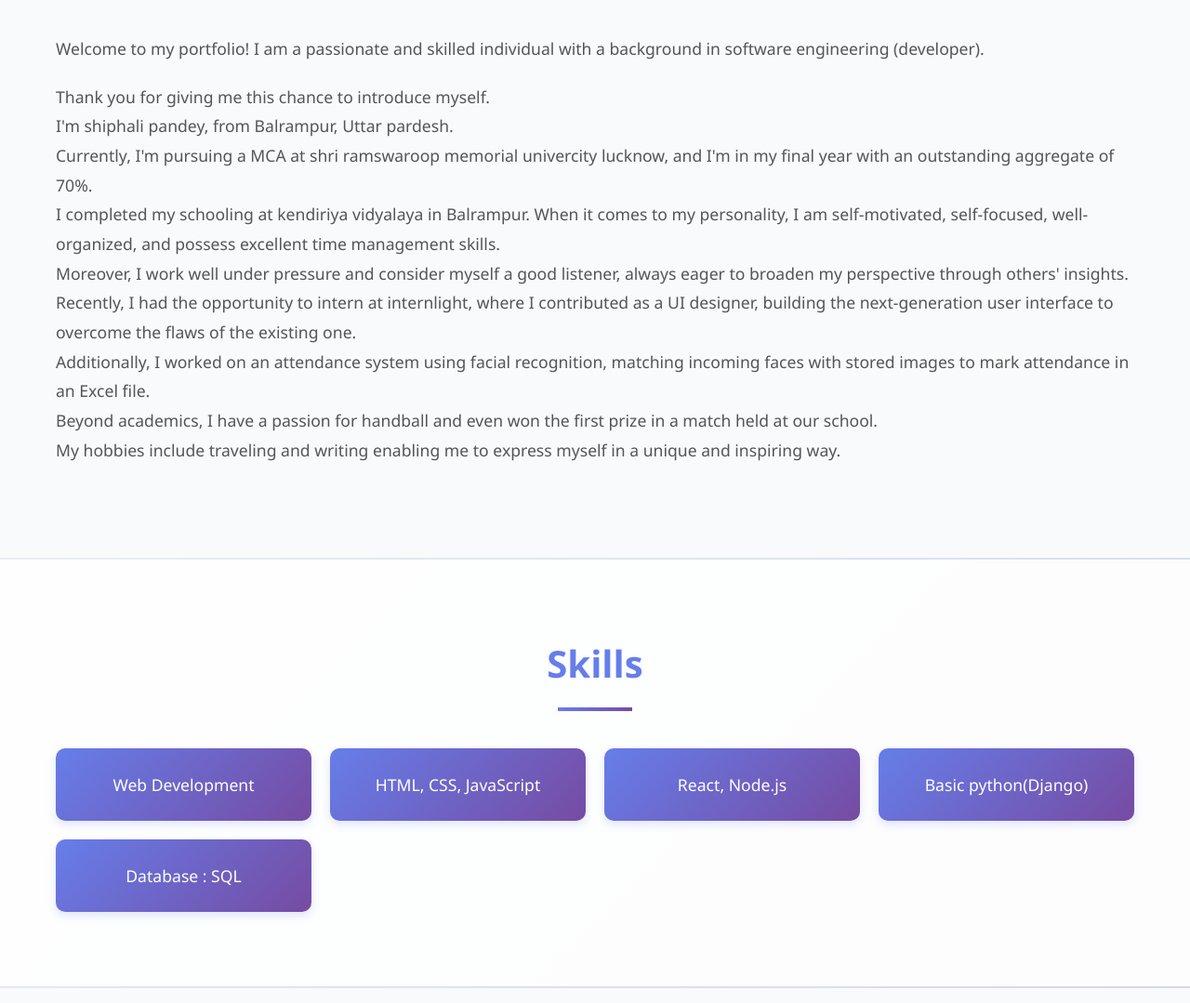
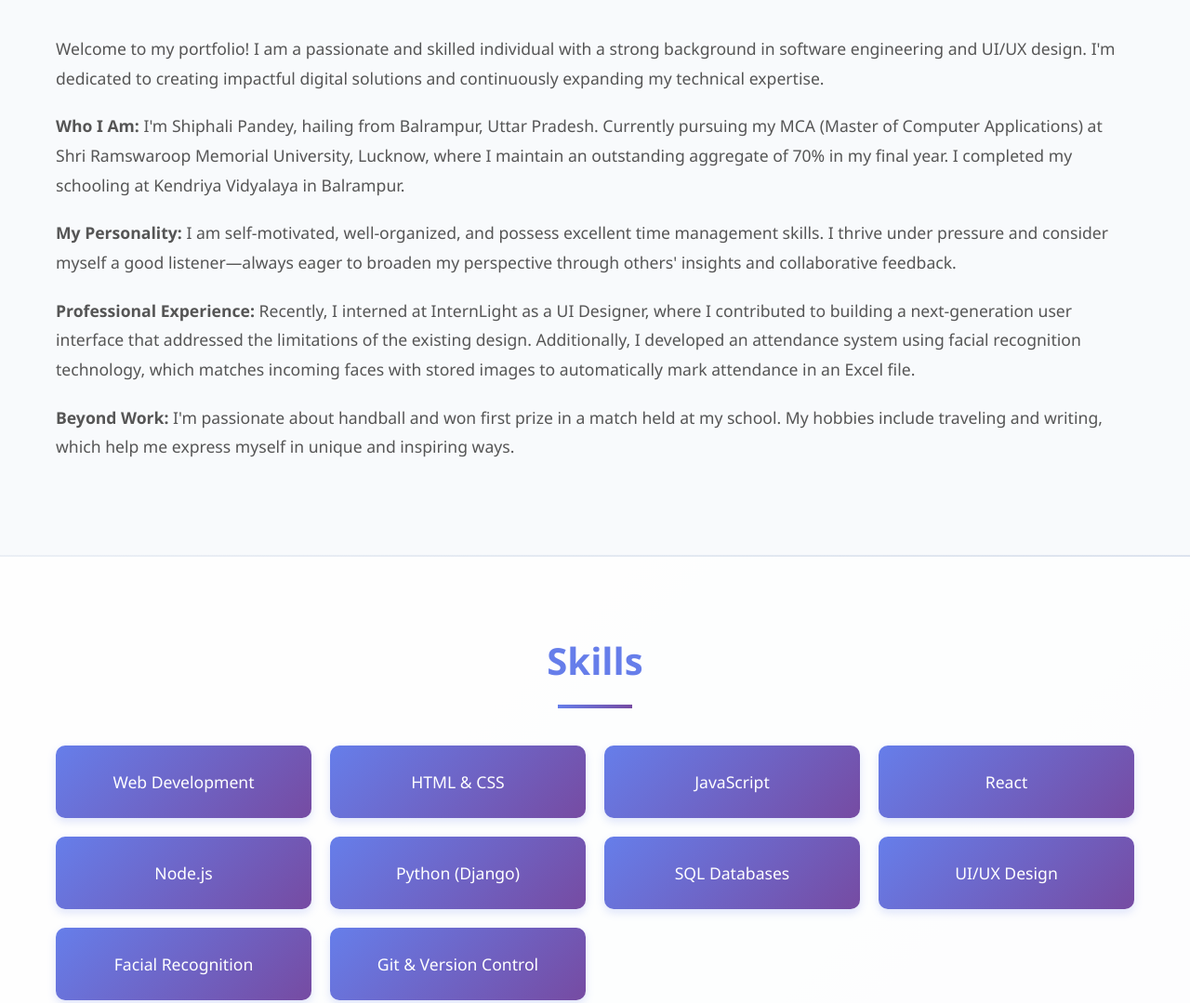
Before and after one commit to shiphalipandey23/portfolio, a plain HTML site: page index.html in a window 1280 px wide. Shown: the part 305-1384 px from the top of the page at 93% size. Drawn offline with Linux system fonts and the light colour scheme.

Commit message:
Improve HTML structure with better content organization and semantic markup

```diff
--- a/index.html
+++ b/index.html
@@ -1,10 +1,7 @@
 <!-- Portfolio Website :
 Create a portfolio website using HTML and CSS to showcase your skills and accomplishments.
-sourse code
+source code
  -->
-
-
-
 
 <!DOCTYPE html>
 <html lang="en">
@@ -12,7 +9,7 @@ sourse code
     <meta charset="UTF-8">
     <meta name="viewport" content="width=device-width, initial-scale=1.0">
     <link rel="stylesheet" href="styles.css">
-     <title>Shiphalipandey - Portfolio</title>
+    <title>Shiphali Pandey - Portfolio</title>
 </head>
 <body>
     <header>
@@ -32,56 +29,42 @@ sourse code
     <section id="about" class="section">
         <div class="container">
             <h2>About Me</h2>
-             <p>Welcome to my portfolio! I am a passionate and skilled individual with a background in software engineering (developer).</p>
-             <p>Thank you for giving me this chance to introduce myself.<br>
+            <p>Welcome to my portfolio! I am a passionate and skilled individual with a strong background in software engineering and UI/UX design. I'm dedicated to creating impactful digital solutions and continuously expanding my technical expertise.</p>
 
-                I'm shiphali pandey, from Balrampur, Uttar pardesh.<br>
+            <div class="about-content">
+                <p>
+                    <strong>Who I Am:</strong> I'm Shiphali Pandey, hailing from Balrampur, Uttar Pradesh. Currently pursuing my MCA (Master of Computer Applications) at Shri Ramswaroop Memorial University, Lucknow, where I maintain an outstanding aggregate of 70% in my final year. I completed my schooling at Kendriya Vidyalaya in Balrampur.
+                </p>
 
-                Currently, I'm pursuing a MCA at shri ramswaroop memorial univercity lucknow, and I'm in my
-                final year
-                with an outstanding aggregate of 70%.<br>
+                <p>
+                    <strong>My Personality:</strong> I am self-motivated, well-organized, and possess excellent time management skills. I thrive under pressure and consider myself a good listener—always eager to broaden my perspective through others' insights and collaborative feedback.
+                </p>
 
-                I completed my schooling at kendiriya vidyalaya in Balrampur. When it comes to my
-                personality, I am
-                self-motivated, self-focused, well-organized, and possess excellent time management
-                skills.<br>
+                <p>
+                    <strong>Professional Experience:</strong> Recently, I interned at InternLight as a UI Designer, where I contributed to building a next-generation user interface that addressed the limitations of the existing design. Additionally, I developed an attendance system using facial recognition technology, which matches incoming faces with stored images to automatically mark attendance in an Excel file.
+                </p>
 
-                Moreover, I work well under pressure and consider myself a good listener, always eager to
-                broaden my
-                perspective through others' insights.<br>
-
-                Recently, I had the opportunity to intern at internlight, where I contributed as a UI
-                designer, building
-                the next-generation user interface to overcome the flaws of the existing one.<br>
-
-                Additionally, I worked on an attendance system using facial recognition, matching incoming
-                faces with
-                stored images to mark attendance in an Excel file.<br>
-
-                Beyond academics, I have a passion for handball and even won the first prize in a match held
-                at our
-                school.<br>
-
-                My hobbies include traveling and writing enabling me to express myself in a unique and
-                inspiring
-                way.<br></p>
+                <p>
+                    <strong>Beyond Work:</strong> I'm passionate about handball and won first prize in a match held at my school. My hobbies include traveling and writing, which help me express myself in unique and inspiring ways.
                 </p>
+            </div>
         </div>
     </section>
 
     <section id="skills" class="section">
         <div class="container">
             <h2>Skills</h2>
-             <ul>
+            <ul class="skills-list">
                 <li>Web Development</li>
-                 <li>HTML, CSS, JavaScript</li>
-                 <li>React, Node.js</li>
-                 <li>Basic python(Django) </li>
-                 <li>Database : SQL</li>
-
-
-
-                 <!-- Add more skills as needed -->
+                <li>HTML & CSS</li>
+                <li>JavaScript</li>
+                <li>React</li>
+                <li>Node.js</li>
+                <li>Python (Django)</li>
+                <li>SQL Databases</li>
+                <li>UI/UX Design</li>
+                <li>Facial Recognition</li>
+                <li>Git & Version Control</li>
             </ul>
         </div>
     </section>
@@ -89,29 +72,50 @@ sourse code
     <section id="projects" class="section">
         <div class="container">
             <h2>Projects</h2>
+
             <div class="project">
-                 <h3>PORTFOLIO</h3>
-                 <p>In this project i am introduce my self with the help of degital software.</p>
+                <h3>🎨 Portfolio Website</h3>
+                <p>A personal portfolio website built with HTML and CSS to showcase my skills, experience, and accomplishments. This project demonstrates my ability to create responsive, visually appealing web designs that effectively communicate professional information.</p>
+                <p><strong>Technologies:</strong> HTML5, CSS3, Responsive Design</p>
             </div>
+
             <div class="project">
-                 <h3>BLOGGING</h3>
-                 <p>A blog (short for “weblog”) is an online journal or informational website run by an individual, group, or corporation that offers regularly updated content (blog post) about a topic. It presents information in reverse chronological order and it's written in an informal or conversational style.</p>
+                <h3>📝 Blogging Platform</h3>
+                <p>A comprehensive blogging platform that allows individuals, groups, and organizations to share regularly updated content and insights. This project showcases my ability to build dynamic content management systems that engage audiences.</p>
+                <p><strong>Technologies:</strong> Web Development, Content Management</p>
             </div>
-             <!-- Add more projects as needed -->
+
+            <div class="project">
+                <h3>🔐 Facial Recognition Attendance System</h3>
+                <p>An intelligent attendance system that uses facial recognition technology to identify individuals by matching incoming faces with stored images. The system automatically logs attendance records in an Excel file, improving efficiency and accuracy.</p>
+                <p><strong>Technologies:</strong> Python, Facial Recognition, Excel Integration</p>
+            </div>
+
+            <div class="project">
+                <h3>🎨 UI/UX Design - InternLight</h3>
+                <p>Contributed to designing the next-generation user interface for InternLight, addressing and improving upon the limitations of the existing system. Focused on enhancing user experience and visual appeal.</p>
+                <p><strong>Technologies:</strong> UI/UX Design, Prototyping</p>
+            </div>
         </div>
     </section>
 
     <section id="contact" class="section">
         <div class="container">
             <h2>Contact Me</h2>
-
-             <p>Feel free to reach out to me via email at pshiphali@gmail.com</p>
+            <p>I'd love to hear from you! Feel free to reach out regarding opportunities, collaborations, or just to say hello.</p>
+            <p>
+                <strong>Email:</strong> <a href="mailto:pshiphali@gmail.com">pshiphali@gmail.com</a>
+            </p>
+            <div class="contact-info">
+                <p>Location: Balrampur, Uttar Pradesh, India</p>
+                <p>Education: MCA - Shri Ramswaroop Memorial University, Lucknow</p>
+            </div>
         </div>
     </section>
 
     <footer>
         <div class="container">
-             <p>&copy; 2024 SHIPHALI PANDEY - Portfolio</p>
+            <p>&copy; 2024 SHIPHALI PANDEY - Portfolio. All rights reserved.</p>
         </div>
     </footer>
 </body>
```
Lines whose indentation alone changed are shown as unchanged.
